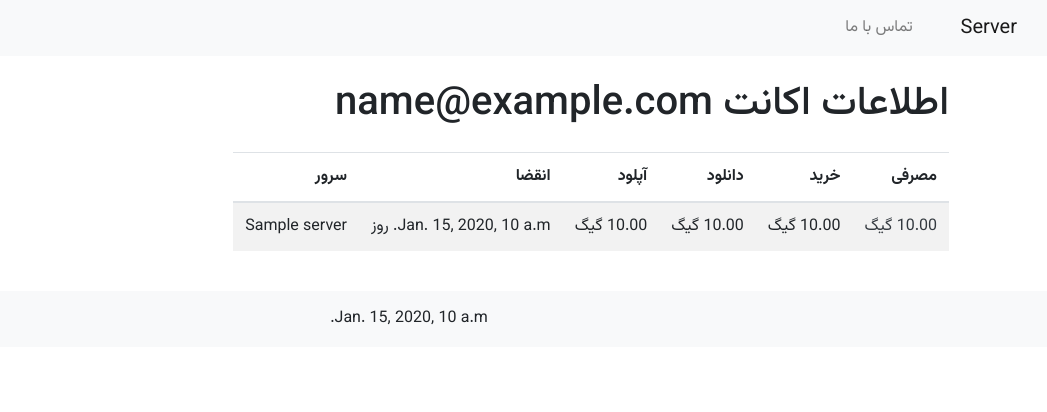
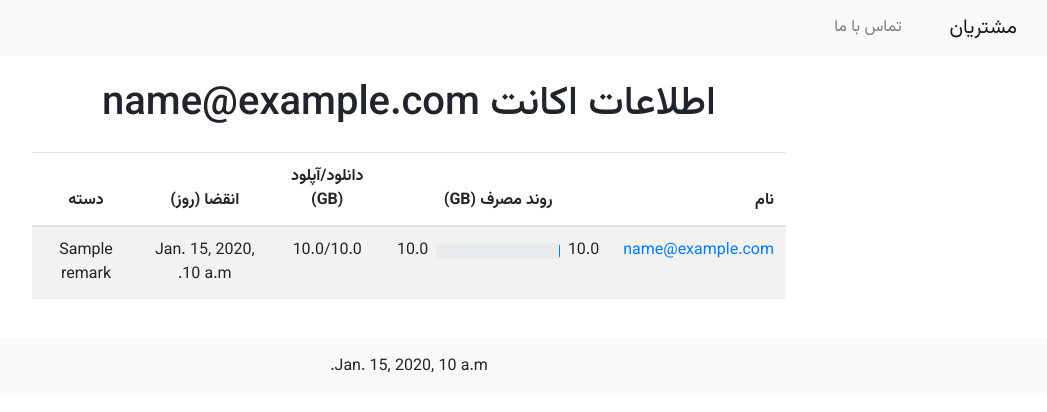
Before and after one commit to samousavian/vpn_manager, a Django app: template presenter/templates/presenter/profile.html in a window 1280 px wide. Shown: the top 412 px of the page, without its empty margins (231-1278 px from the left). Run offline with Django 3.2, Linux system fonts and the light colour scheme; the template is opened without the code that fills it: most values are stand-ins (such as "Sample title", 1, 10 or a date in 2020); some libraries are stand-ins or nearby versions.

Commit message:
add progress bar and bring tables to center

```diff
--- a/modifier/templates/modifier/add_inbound.html
+++ b/modifier/templates/modifier/add_inbound.html
@@ -67,7 +67,7 @@
 
         <button type="submit" class="btn btn-primary">Submit</button>
     </form>
-    <a href="{% url 'all_inbounds' %}" class="btn btn-secondary mt-2">All Inbounds</a>
+    <a href="{% url 'all_clients' %}" class="btn btn-secondary mt-2">All Inbounds</a>
 </div>
 
 <script src="https://ajax.googleapis.com/ajax/libs/jquery/3.5.1/jquery.min.js"></script>
--- a/modifier/templates/modifier/inbound_added.html
+++ b/modifier/templates/modifier/inbound_added.html
@@ -35,7 +35,7 @@
         </div>
         {% endif %}
         <a href="{% url 'add_inbound' %}" class="btn btn-secondary mt-2">New Inbound</a>
-        <a href="{% url 'all_inbounds' %}" class="btn btn-primary mt-2">All Inbounds</a>
+        <a href="{% url 'all_clients' %}" class="btn btn-primary mt-2">All Inbounds</a>
 </div>
 
 <!-- Bootstrap JS, Popper.js, and jQuery -->
--- a/modifier/templates/modifier/inbound_updated.html
+++ b/modifier/templates/modifier/inbound_updated.html
@@ -25,7 +25,7 @@
             Something went wrong. Please try again.
         </div>
         {% endif %}
-        <a href="{% url 'all_inbounds' %}" class="btn btn-primary mt-2">All Inbounds</a>
+        <a href="{% url 'all_clients' %}" class="btn btn-primary mt-2">All Inbounds</a>
 </div>
 
 <!-- Bootstrap JS, Popper.js, and jQuery -->
--- a/modifier/templates/modifier/update_inbound.html
+++ b/modifier/templates/modifier/update_inbound.html
@@ -43,7 +43,7 @@
 
         <button type="submit" class="btn btn-primary">Submit</button>
     </form>
-    <a href="{% url 'all_inbounds' %}" class="btn btn-secondary mt-2">All Inbounds</a>
+    <a href="{% url 'all_clients' %}" class="btn btn-secondary mt-2">All Inbounds</a>
 </div>
 
 <script src="https://ajax.googleapis.com/ajax/libs/jquery/3.5.1/jquery.min.js"></script>
--- a/presenter/templates/base.html
+++ b/presenter/templates/base.html
@@ -13,13 +13,16 @@
         body {
             font-family: 'Vazirmatn', sans-serif;
         }
+        .wide-column {
+            width: 30%; /* Adjust as needed */
+        }
     </style>
 
     {% block head_extra %}{% endblock %}
 </head>
 <body>
     <nav class="navbar navbar-expand-lg navbar-light bg-light">
-        <a class="navbar-brand" href="#">Server</a>
+        <a class="navbar-brand" href="{% url 'all_clients' %}">مشتریان</a>
         <button class="navbar-toggler" type="button" data-toggle="collapse" data-target="#navbarNav" aria-controls="navbarNav" aria-expanded="false" aria-label="Toggle navigation">
             <span class="navbar-toggler-icon"></span>
         </button>
--- a/presenter/templates/presenter/profile.html
+++ b/presenter/templates/presenter/profile.html
@@ -1,34 +1,49 @@
 {% extends 'base.html' %}
 
 {% block content %}
-    <div class="container">
-        <h1 class="text-right mt-4">اطلاعات اکانت {{ email }}</h1>
-        <div class="table-responsive">
+<div class="container">
+    <div class="row justify-content-center">
+        <div class="col text-center">
+            <h1 class="mt-4">اطلاعات اکانت {{ email }}</h1>
+        </div>
+    </div>
+    <div class="row justify-content-center">
+        <div class="col-auto">
+            <div class="table-responsive">
             <table class="table table-striped table-responsive mt-3">
                 <thead>
                     <tr>
-                        <th class="text-right">مصرفی</th>
-                        <th class="text-right">خرید</th>
-                        <th class="text-right">دانلود</th>
-                        <th class="text-right">آپلود</th>
-                        <th class="text-right">انقضا</th>
-                        <th class="text-right">سرور</th>
+                        <th class="text-right">نام</th>
+                        <th class="text-center">روند مصرف (GB)</th>
+                        <th class="text-center">دانلود/آپلود (GB)</th>
+                        <th class="text-center">انقضا (روز)</th>
+                        <th class="text-center">دسته</th>
                     </tr>
                 </thead>
                 <tbody>
                     {% for client in filtered_data %}
                         <tr>
-                            <td class="text-right {{ client.is_over_traffic|yesno:'text-danger,text-dark' }}">{{ client.traffic|floatformat:2 }} گیگ</td>
-                            <td class="text-right">{{ client.total|floatformat:2 }} گیگ</td>
-                            <td class="text-right">{{ client.down|floatformat:2 }} گیگ</td>
-                            <td class="text-right">{{ client.up|floatformat:2 }} گیگ</td>
-                            <td class="text-right">{{ client.time_remaining }} روز</td>
-                            <td class="text-right">{{ client.server }}</td>
+                            <td class="text-right"><a href="{% url 'profile' client.server client.email %}">{{ client.email }}</a></td>
+                            <td class="text-right wide-column">
+                                <div class="d-flex align-items-center">
+                                    <span>{{ client.traffic|floatformat:1 }}</span>
+                                    <div class="progress flex-grow-1 mx-2">
+                                        <div class="progress-bar" role="progressbar" style="width: {{ client.progress_percentage }}%;" aria-valuenow="{{ client.progress_percentage }}" aria-valuemin="0" aria-valuemax="100"></div>
+                                    </div>
+                                    <span>{{ client.total|floatformat:1 }}</span>
+                                </div>
+                            </td>
+                            <td class="text-center">{{ client.up|floatformat:1 }}/{{ client.down|floatformat:1 }}</td>
+                            <td class="text-center">{{ client.time_remaining }}</td>
+                            <td class="text-center">{{ client.remark }}</td>
                         </tr>
                     {% endfor %}
                 </tbody>
             </table>
         </div>
     </div>
+</div>
+</div>
+
 
 {% endblock %}
--- a/presenter/urls.py
+++ b/presenter/urls.py
@@ -1,11 +1,11 @@
 from django.urls import path
-from .views import all_inbounds, add_inbound, profile, login_view, logout_view
+from .views import all_clients, add_inbound, profile, login_view, logout_view
 
 urlpatterns = [
     path('profile/<str:server_name>/<str:email>/', profile, name='profile'),
 
 
-    path('all_inbounds/', all_inbounds, name='all_inbounds'),
+    path('all_clients/', all_clients, name='all_clients'),
     # path('add_inbound/', add_inbound, name='add_inbound'),
     path('', login_view, name='login'),
     path('logout/', logout_view, name='logout'),
```
Also changed, not shown: presenter/templates/presenter/all_clients.html (added, +98 -0 lines), presenter/templates/presenter/all_inbounds.html (deleted, +0 -76 lines), presenter/views.py (+7 -55 lines).
